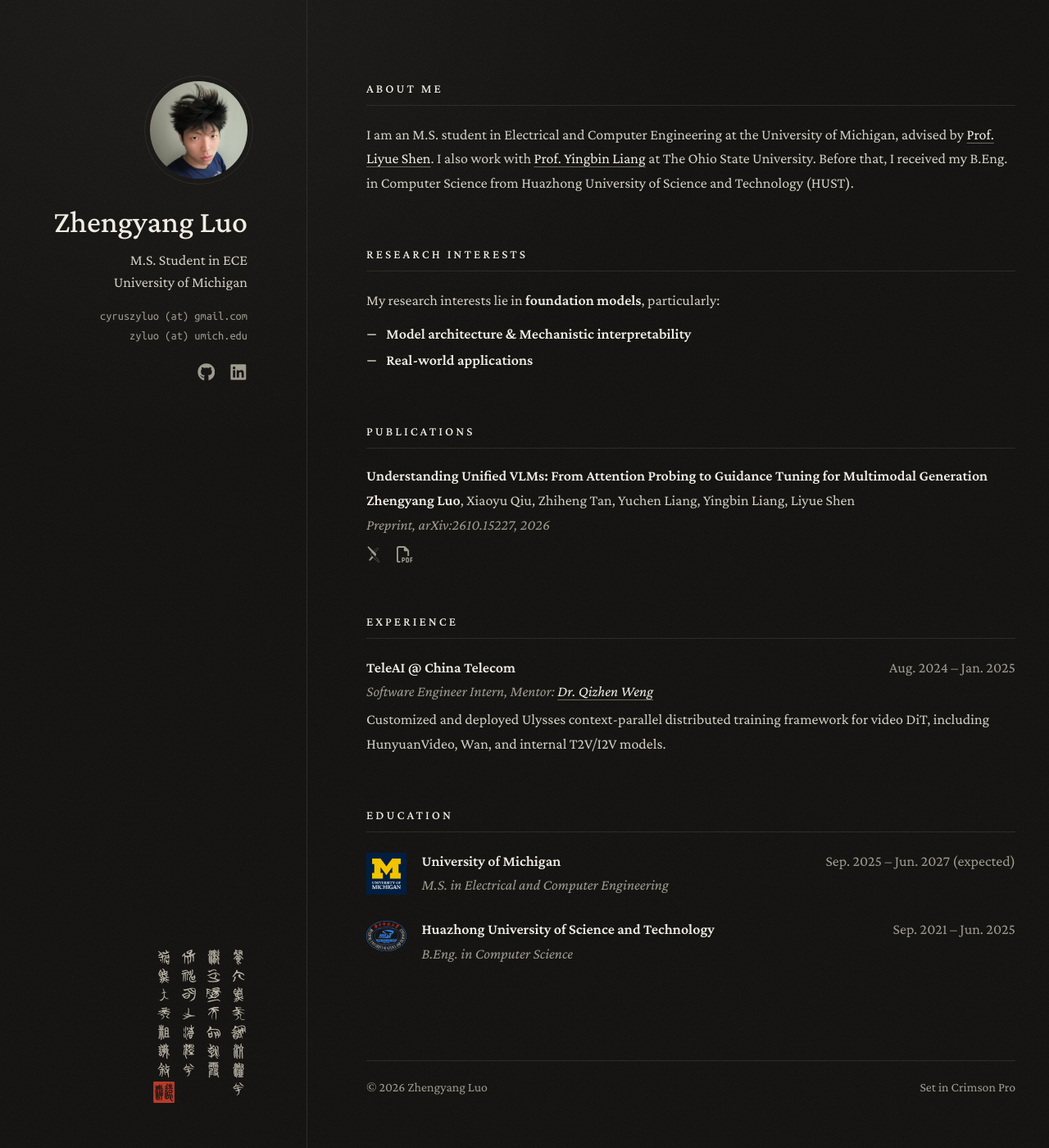
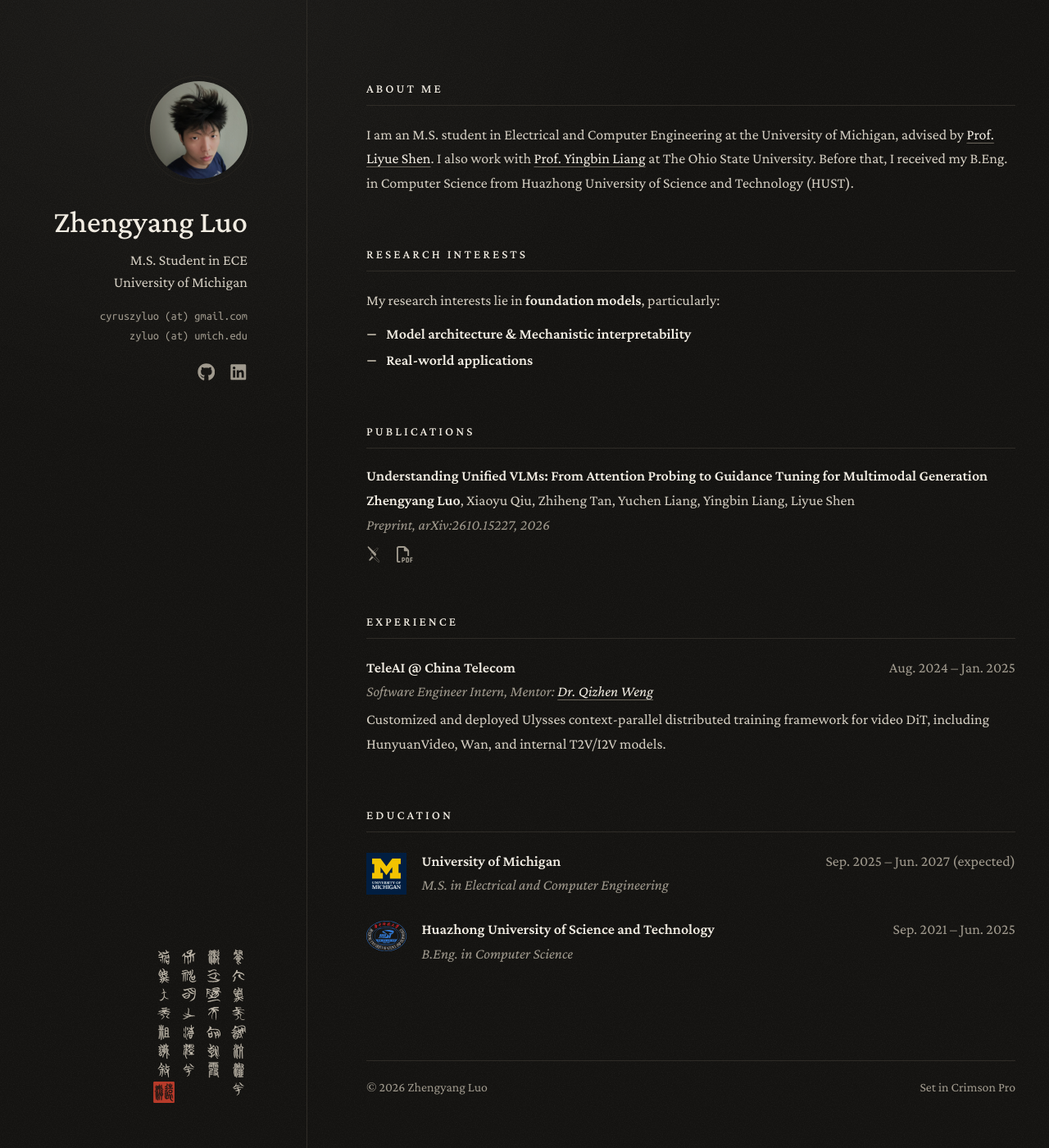
Before and after one commit to peacewang017/peacewang017.github.io, a Jekyll site: the page built from index.md, in a window 1280 px wide and 1400 px high. Shown: the whole window at 82% size. Built offline with Jekyll 4.4.1, drawn with Linux system fonts in a browser that asks for light colours; our own code applies the rules of GitHub Pages for plain Markdown files.

Commit message:
update
Co-Authored-By: Claude Fable 5.2 <noreply@anthropic.com>

```diff
--- a/assets/css/ink.css
+++ b/assets/css/ink.css
@@ -168,6 +168,8 @@ a { color: inherit; }
   /* a thin ring, held off the picture */
   outline: 1px solid var(--rule);
   outline-offset: .34rem;
+  /* the photo's pale wall glares on the black page; take it down a little */
+  filter: brightness(.8);
 }
 
 .name {
```
